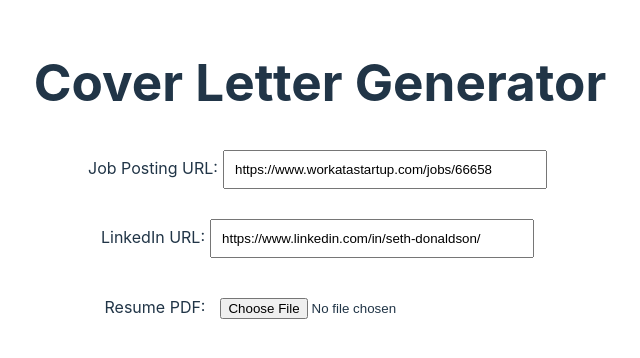
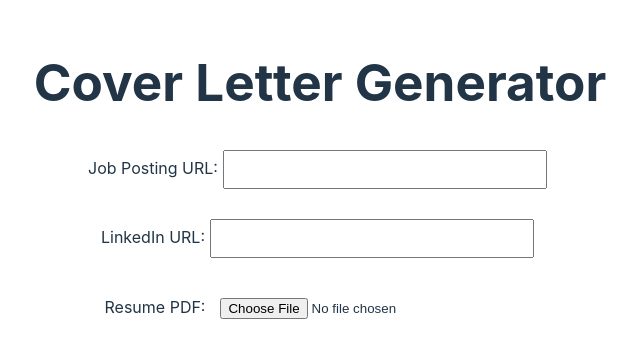
Before and after one commit to sethcoast/cover-letter-builder, a React (Vite) app in the folder frontend/: page / in a window 1280 px wide. Shown: the top 358 px of the page, without its empty margins (320-960 px from the left). Built offline with nearby package versions, Linux system fonts and the light colour scheme; no server answers.

Commit message:
clean up front end code

```diff
--- a/frontend/src/App.jsx
+++ b/frontend/src/App.jsx
@@ -55,8 +55,8 @@ const CrewOutput = ({crewOutputRef, logs, taskStatus}) => {
 }
 
 function App() {
-  const [jobUrl, setJobUrl] = useState('https://www.workatastartup.com/jobs/66658');
-  const [linkedinUrl, setLinkedinUrl] = useState('https://www.linkedin.com/in/seth-donaldson/');
+  const [jobUrl, setJobUrl] = useState(''); // https://www.workatastartup.com/jobs/66658
+  const [linkedinUrl, setLinkedinUrl] = useState(''); // https://www.linkedin.com/in/seth-donaldson/
   const [resumeFile, setResumeFile] = useState(null);
   const [logs, setLogs] = useState('');
   const [taskId, setTaskId] = useState(null);
@@ -217,7 +217,7 @@ function App() {
       <button onClick={handleGenerateCoverLetter}>Generate Cover Letter</button>
       <CrewOutput crewOutputRef={crewOutputRef} logs={logs} taskStatus={taskStatus} />
       <OutputFiles taskStatus={taskStatus} onClick={handleDownloadOutputFile} />
-      <button onClick={handleCancelExecution}>Cancel Execution</button>
+      {/* <button onClick={handleCancelExecution}>Cancel Execution</button> */}
     </div>
   );
 }
```
